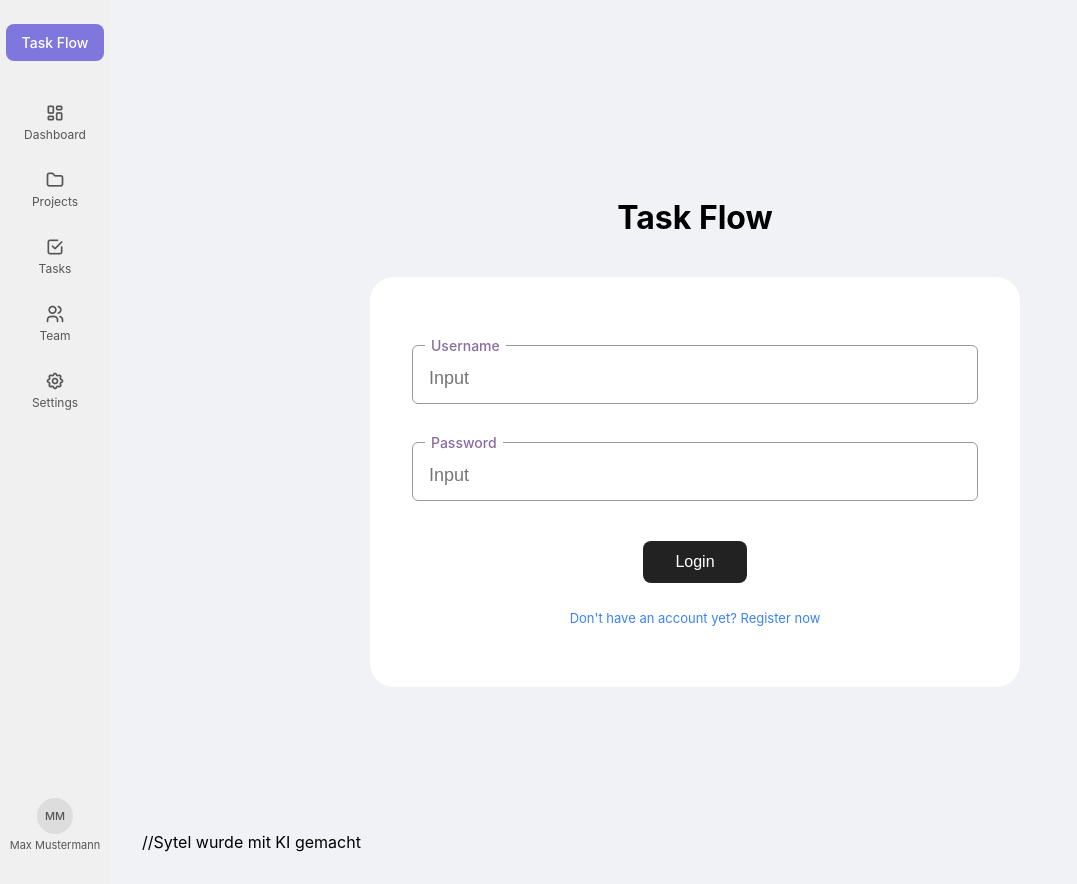
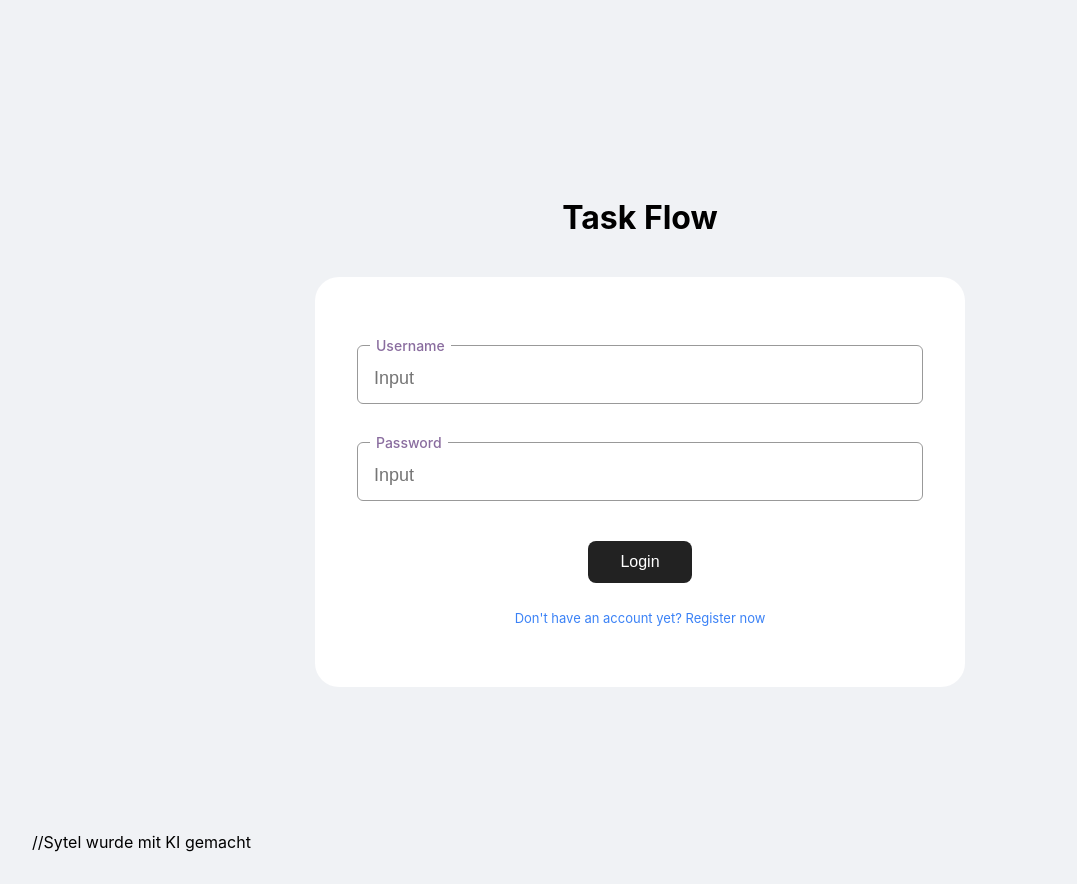
Before and after one commit to asecHTL/wmc-project-4c-Simon-Humer, a SvelteKit app in the folder Frontend/taskflowlive/: page / in a window 1280 px wide. Shown: the whole page, without its empty margins (0-1077 px from the left). Built offline with nearby package versions, Linux system fonts and the light colour scheme.

Commit message:
Added Logout button and made taskbar invisible when in login

```diff
--- a/Frontend/taskflowlive/src/routes/+layout.svelte
+++ b/Frontend/taskflowlive/src/routes/+layout.svelte
@@ -1,28 +1,39 @@
 <script>
   import favicon from "$lib/assets/favicon.svg";
-  import { page } from '$app/stores';
+  import { page } from "$app/stores";
+  import { goto } from "$app/navigation";
   let { children } = $props();
 
   const links = [
-    { href: '/dashboard', label: 'Dashboard', icon: 'ti-layout-dashboard' },
-    { href: '/projects',  label: 'Projects',  icon: 'ti-folder'           },
-    { href: '/tasks',     label: 'Tasks',     icon: 'ti-checkbox'         },
-    { href: '/team',      label: 'Team',      icon: 'ti-users'            },
-    { href: '/settings',  label: 'Settings',  icon: 'ti-settings'         },
+    { href: "/dashboard", label: "Dashboard", icon: "ti-layout-dashboard" },
+    { href: "/projects", label: "Projects", icon: "ti-folder" },
+    { href: "/tasks", label: "Tasks", icon: "ti-checkbox" },
+    { href: "/team", label: "Team", icon: "ti-users" },
+    { href: "/settings", label: "Settings", icon: "ti-settings" },
   ];
+
+  let isLoginPage = $derived($page.url.pathname === "/");
 </script>
 
 <svelte:head>
   <link rel="icon" href={favicon} />
-  <link rel="stylesheet" href="https://cdn.jsdelivr.net/npm/@tabler/icons-webfont@latest/tabler-icons.min.css" />
+  <link
+    rel="stylesheet"
+    href="https://cdn.jsdelivr.net/npm/@tabler/icons-webfont@latest/tabler-icons.min.css"
+  />
 </svelte:head>
 
 <div class="layout">
+  {#if !isLoginPage}
     <nav class="sidebar">
       <div class="logo">Task Flow</div>
 
       {#each links as link}
-      <a href={link.href} class="nav-link" class:active={$page.url.pathname.startsWith(link.href)}>
+        <a
+          href={link.href}
+          class="nav-link"
+          class:active={$page.url.pathname.startsWith(link.href)}
+        >
           <i class="ti {link.icon}" aria-hidden="true"></i>
           {link.label}
         </a>
@@ -31,10 +42,12 @@
       <div class="spacer"></div>
 
       <div class="user-block">
+        <button onclick={() => goto("/")}>Logout</button>
         <div class="avatar">MM</div>
         <span class="user-name">Max Mustermann</span>
       </div>
     </nav>
+  {/if}
 
   <main class="content">
     {@render children()}
@@ -59,7 +72,7 @@
   }
 
   .logo {
-    background: #7F77DD;
+    background: #7f77dd;
     color: #fff;
     font-weight: 500;
     font-size: 14px;
@@ -92,8 +105,8 @@
   }
 
   .nav-link.active {
-    background: #EEEDFE;
-    color: #534AB7;
+    background: #eeedfe;
+    color: #534ab7;
   }
 
   .spacer {
--- a/Frontend/taskflowlive/src/routes/dashboard/+page.svelte
+++ b/Frontend/taskflowlive/src/routes/dashboard/+page.svelte
@@ -174,6 +174,8 @@
         }
     });
 </script>
+
+
 
 <div class="dashboard">
     <h1>Dashboard</h1>
```
Lines whose indentation alone changed are shown as unchanged.
